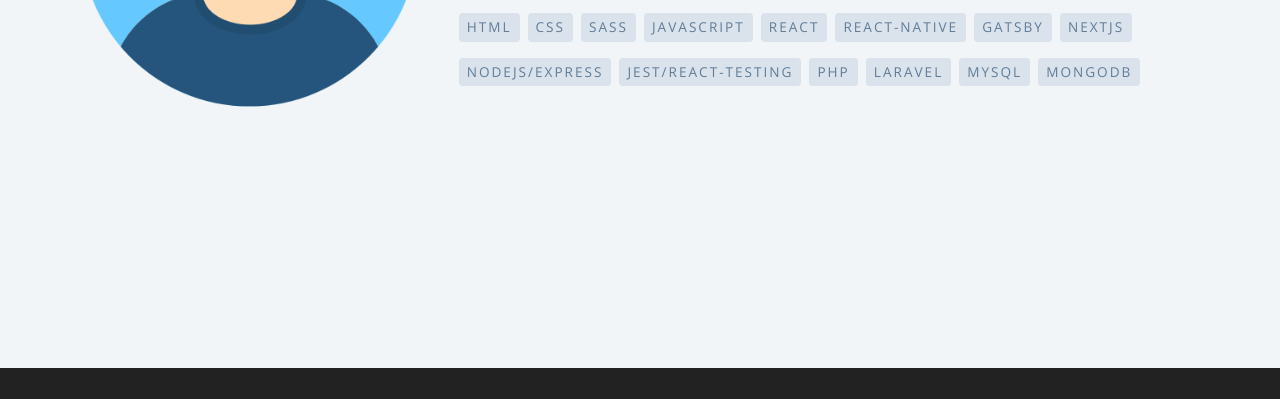
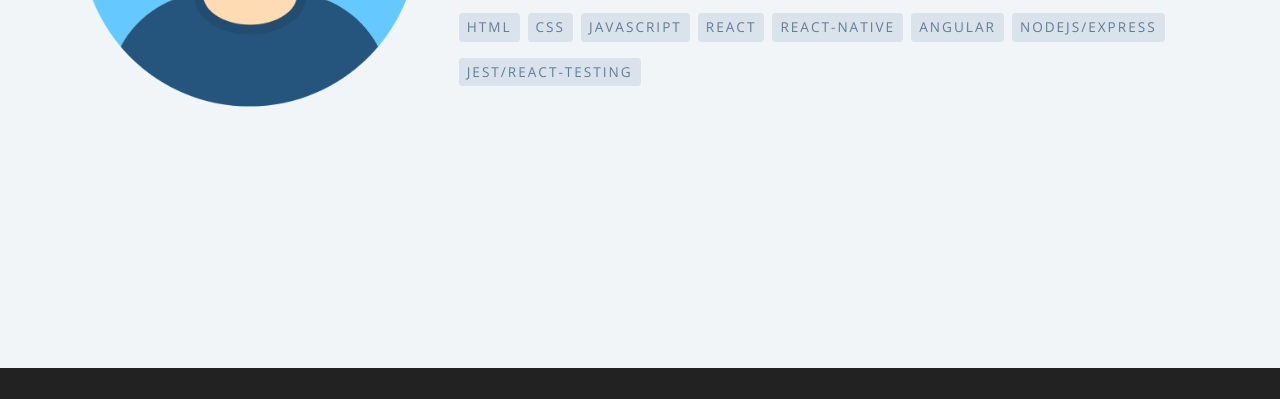
Before and after one commit to RickSanchez7/portfolio-gatsy, a Gatsby site: page /about in a window 1280 px wide. Shown: the part 432-831 px from the top of the page. Built offline with nearby package versions, Linux system fonts and the light colour scheme; Gatsby itself is replaced by a stand-in of ours.

Commit message:
change stack

```diff
--- a/gatsby-config.js
+++ b/gatsby-config.js
@@ -28,9 +28,10 @@ module.exports = {
     {
       resolve: `gatsby-plugin-s3`,
       options: {
-        bucketName: "ricardobcosta",
+        bucketName: "ricardobcosta-bucket",
         protocol: "https",
         hostname: "http://ricardobcosta-bucket.s3.eu-west-1.amazonaws.com/",
+        acl: null,
       },
     },
   ],
--- a/package.json
+++ b/package.json
@@ -11,8 +11,7 @@
     "start": "npm run develop",
     "serve": "gatsby serve",
     "clean": "gatsby clean",
-    "test": "echo \"Write tests! -> https://gatsby.dev/unit-testing\" && exit 1",
-    "deploy": "gatsby-plugin-s3 deploy --yes"
+    "test": "echo \"Write tests! -> https://gatsby.dev/unit-testing\" && exit 1"
   },
   "dependencies": {
     "gatsby": "^2.26.1",
--- a/src/constants/stack.js
+++ b/src/constants/stack.js
@@ -1,16 +1,10 @@
 export const stack = [
   "HTML",
   "CSS",
-  "SASS",
   "JavaScript",
   "React",
   "React-Native",
-  "Gatsby",
-  "Nextjs",
+  "Angular",
   "Nodejs/Express",
   "Jest/React-Testing",
-  "Php",
-  "Laravel",
-  "MySql",
-  "MongoDB",
 ];
```
